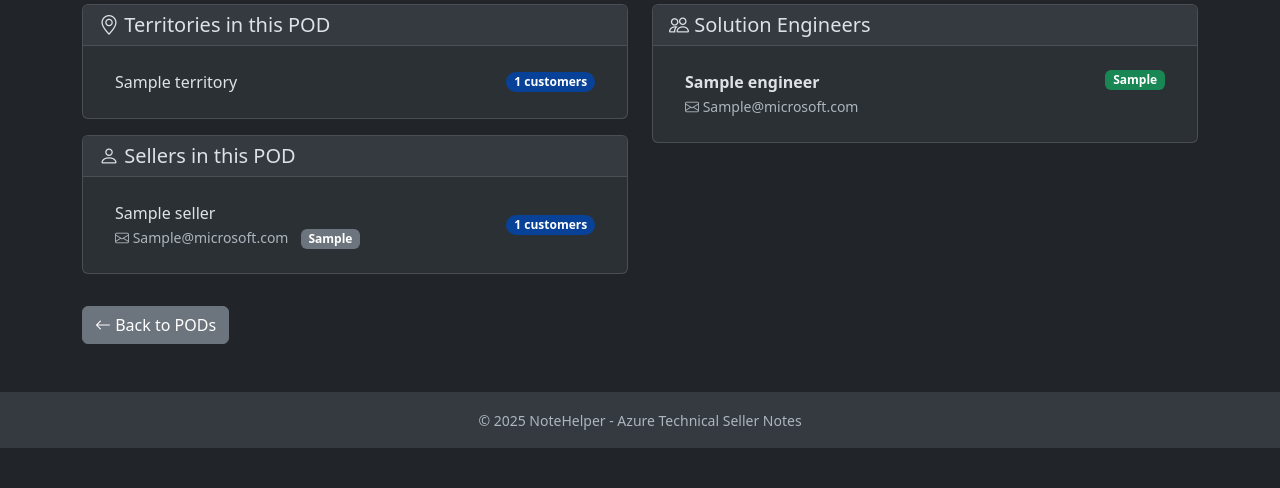
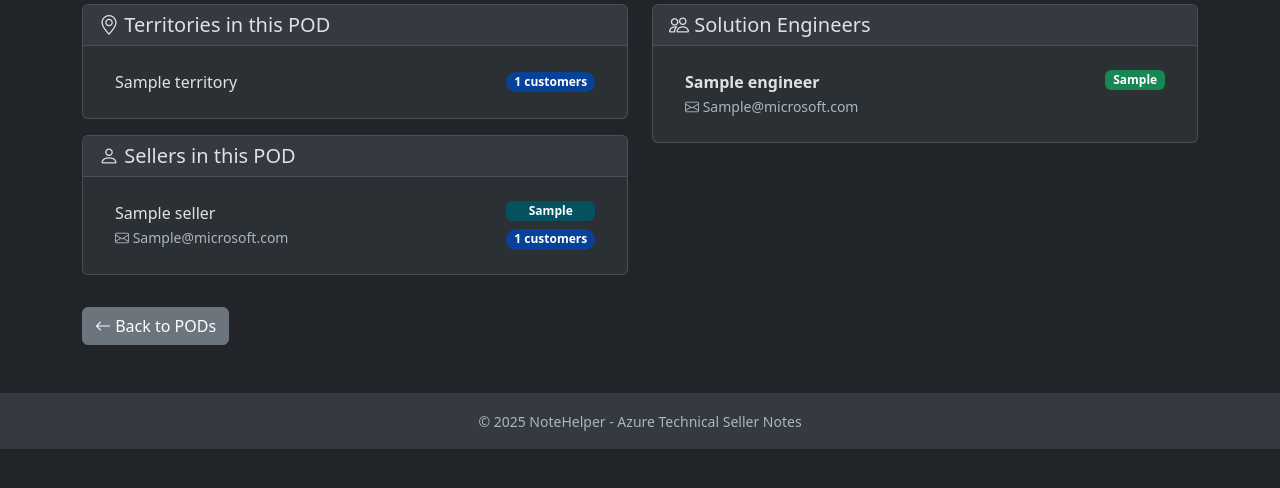
Before and after one commit to rablaine/NoteHelper, a Flask app: page /pod/1 in a window 1280 px wide. Shown: the part 156-644 px from the top of the page. Run offline with Flask 3, Linux system fonts and the light colour scheme; tables that the repository leaves empty hold one stand-in row (values such as "Sample post"); parts of the project's set-up code (start-up, migrations or seed data) failed here and were passed over.

Commit message:
feat: Improve seller type (Growth/Acquisition) badge visibility across UI
POD View Page:
- Right-aligned Growth/Acquisition badges above customer count
- Badges now stacked vertically for better visual hierarchy
- Growth = green badge, Acquisition = blue badge

Sellers List Page:
- Added email addresses (alias@microsoft.com) below seller names
- Added seller type badge (Growth/Acquisition) with color coding
- Changed territory badges to secondary color for better distinction

Customers List Page (Alphabetical):
- Added seller type badge next to seller name
- Shows both seller and seller type for each customer

Customers List Page (Grouped):
- Added seller type badge in group header next to seller name
- Consistent color coding throughout (Growth=green, Acquisition=blue)
- Changed territory badges to secondary color

All 52 tests passing

```diff
--- a/templates/pod_view.html
+++ b/templates/pod_view.html
@@ -40,17 +40,21 @@
                 {% if sellers %}
                     <ul class="list-group list-group-flush">
                         {% for seller in sellers %}
-                            <li class="list-group-item d-flex justify-content-between align-items-center" style="cursor: pointer;" onclick="window.location='{{ url_for('seller_view', id=seller.id) }}'">
+                            <li class="list-group-item" style="cursor: pointer;" onclick="window.location='{{ url_for('seller_view', id=seller.id) }}'">
+                                <div class="d-flex justify-content-between align-items-start">
                                     <div>
                                         <span>{{ seller.name }}</span>
                                         {% if seller.alias %}
                                             <br><small class="text-muted"><i class="bi bi-envelope"></i> {{ seller.alias }}@microsoft.com</small>
                                         {% endif %}
+                                    </div>
+                                    <div class="text-end">
                                         {% if seller.seller_type %}
-                                        <span class="badge bg-secondary ms-2">{{ seller.seller_type }}</span>
+                                            <span class="badge {% if seller.seller_type == 'Growth' %}bg-success{% else %}bg-info{% endif %} d-block mb-1">{{ seller.seller_type }}</span>
                                         {% endif %}
+                                        <span class="badge bg-primary rounded-pill">{{ seller.customers|length }} customers</span>
                                     </div>
-                                <span class="badge bg-primary rounded-pill">{{ seller.customers|length }} customers</span>
+                                </div>
                             </li>
                         {% endfor %}
                     </ul>
```
Also changed, not shown: templates/customers_list.html (+8 -2 lines), templates/sellers_list.html (+7 -1 lines). Lines whose indentation alone changed are shown as unchanged.
